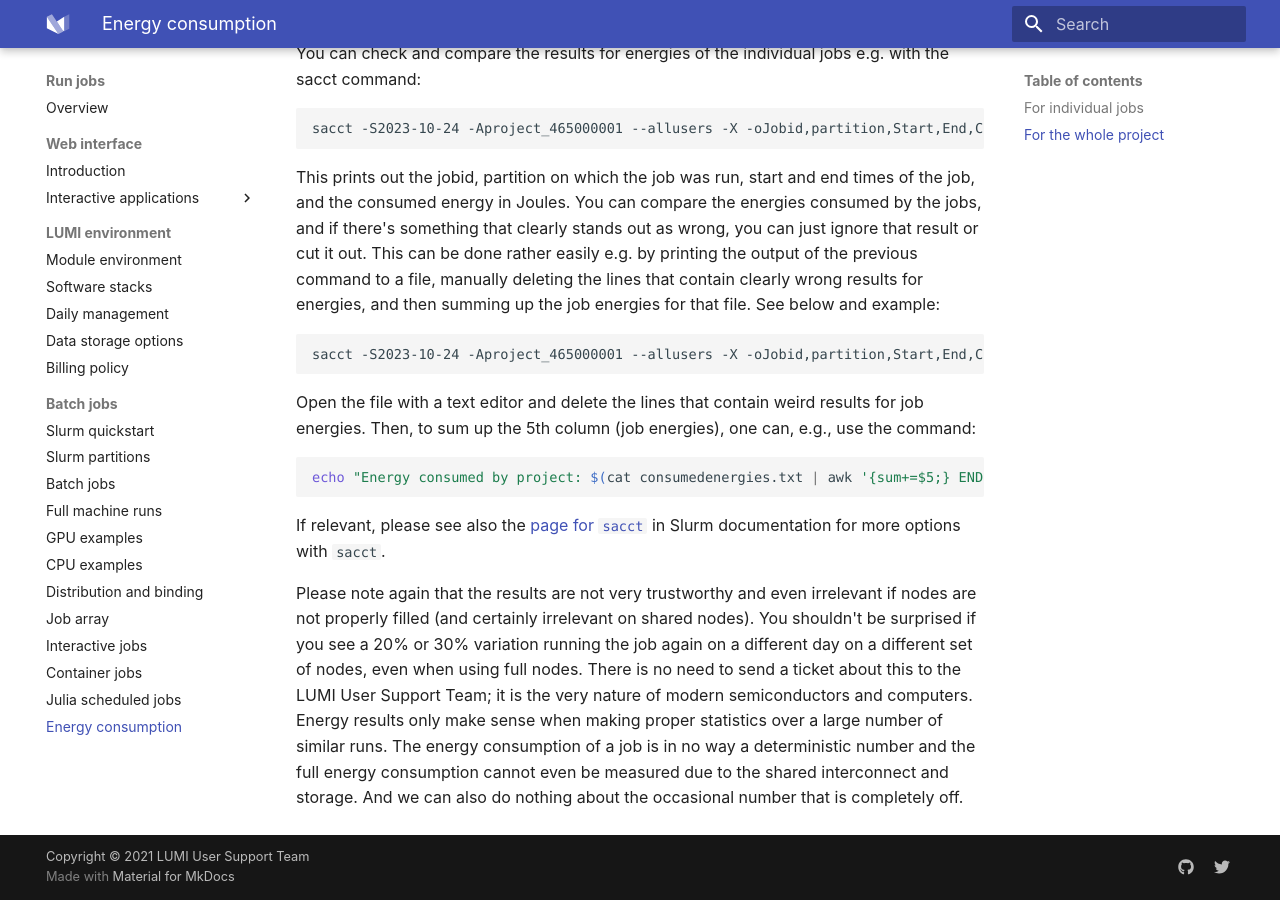
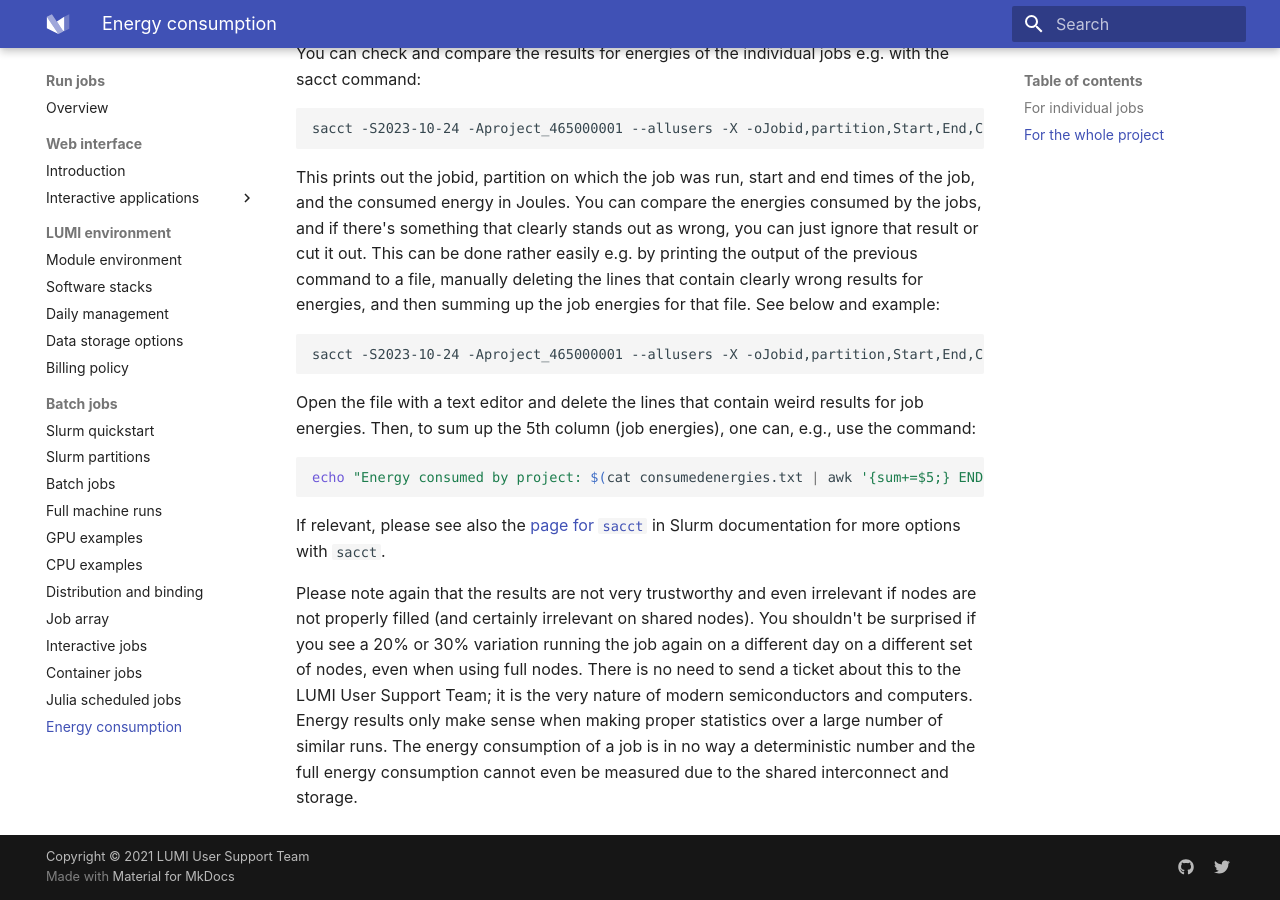
Before and after one commit to Lumi-supercomputer/lumi-userguide, an MkDocs documentation site: the page built from docs/runjobs/scheduled-jobs/jobenergy.md, in a window 1280 px wide and 900 px high, scrolled down 1485 px. Built offline with MkDocs 1.6.1 and Material for MkDocs 9.7.7, drawn with Linux system fonts in a browser that asks for light colours.

Commit message:
Update jobenergy.md
Removing one sentence from the end of the document.

```diff
--- a/docs/runjobs/scheduled-jobs/jobenergy.md
+++ b/docs/runjobs/scheduled-jobs/jobenergy.md
@@ -54,4 +54,4 @@ echo "Energy consumed by project: $(cat consumedenergies.txt | awk '{sum+=$5;} E
 
 If relevant, please see also the [page for `sacct`](https://slurm.schedmd.com/sacct.html) in Slurm documentation for more options with `sacct`.
 
-Please note again that the results are not very trustworthy and even irrelevant if nodes are not properly filled (and certainly irrelevant on shared nodes). You shouldn't be surprised if you see a 20% or 30% variation running the job again on a different day on a different set of nodes, even when using full nodes. There is no need to send a ticket about this to the LUMI User Support Team; it is the very nature of modern semiconductors and computers. Energy results only make sense when making proper statistics over a large number of similar runs. The energy consumption of a job is in no way a deterministic number and the full energy consumption cannot even be measured due to the shared interconnect and storage. And we can also do nothing about the occasional number that is completely off.
+Please note again that the results are not very trustworthy and even irrelevant if nodes are not properly filled (and certainly irrelevant on shared nodes). You shouldn't be surprised if you see a 20% or 30% variation running the job again on a different day on a different set of nodes, even when using full nodes. There is no need to send a ticket about this to the LUMI User Support Team; it is the very nature of modern semiconductors and computers. Energy results only make sense when making proper statistics over a large number of similar runs. The energy consumption of a job is in no way a deterministic number and the full energy consumption cannot even be measured due to the shared interconnect and storage.
```
